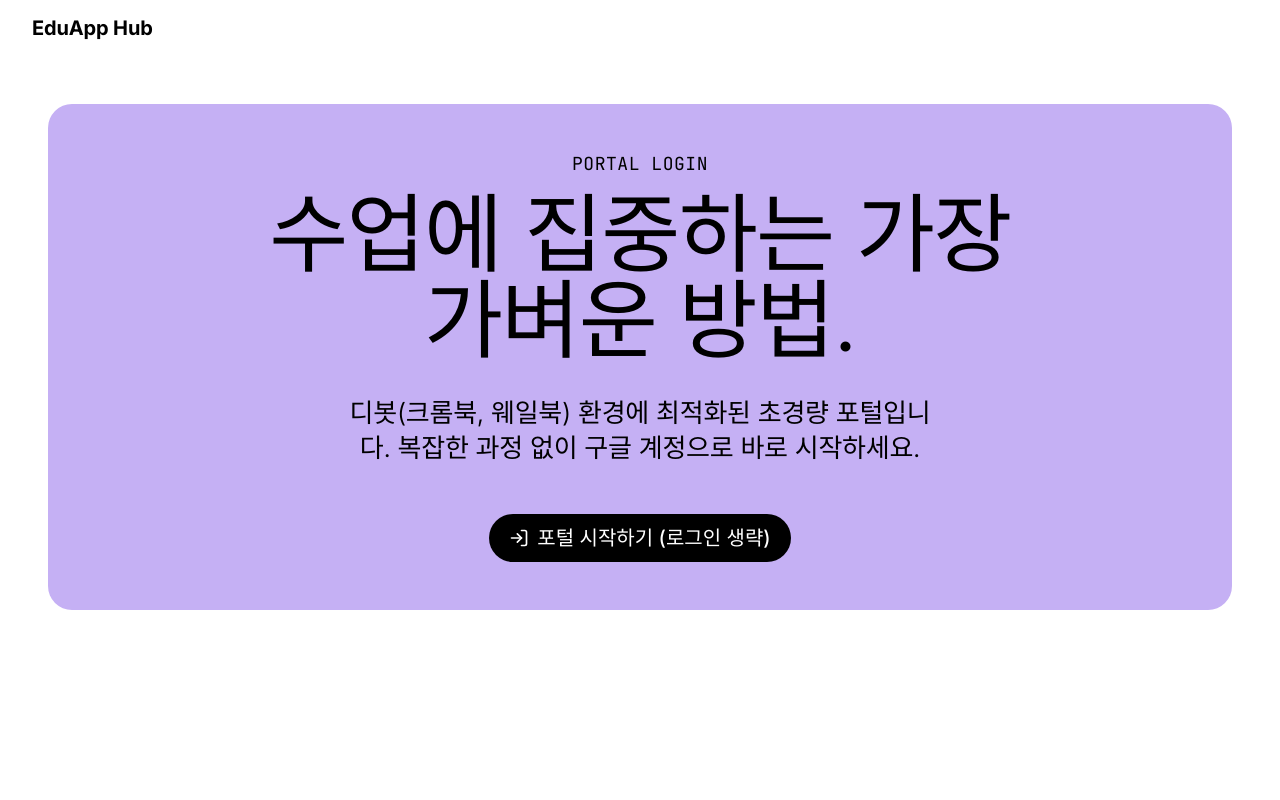
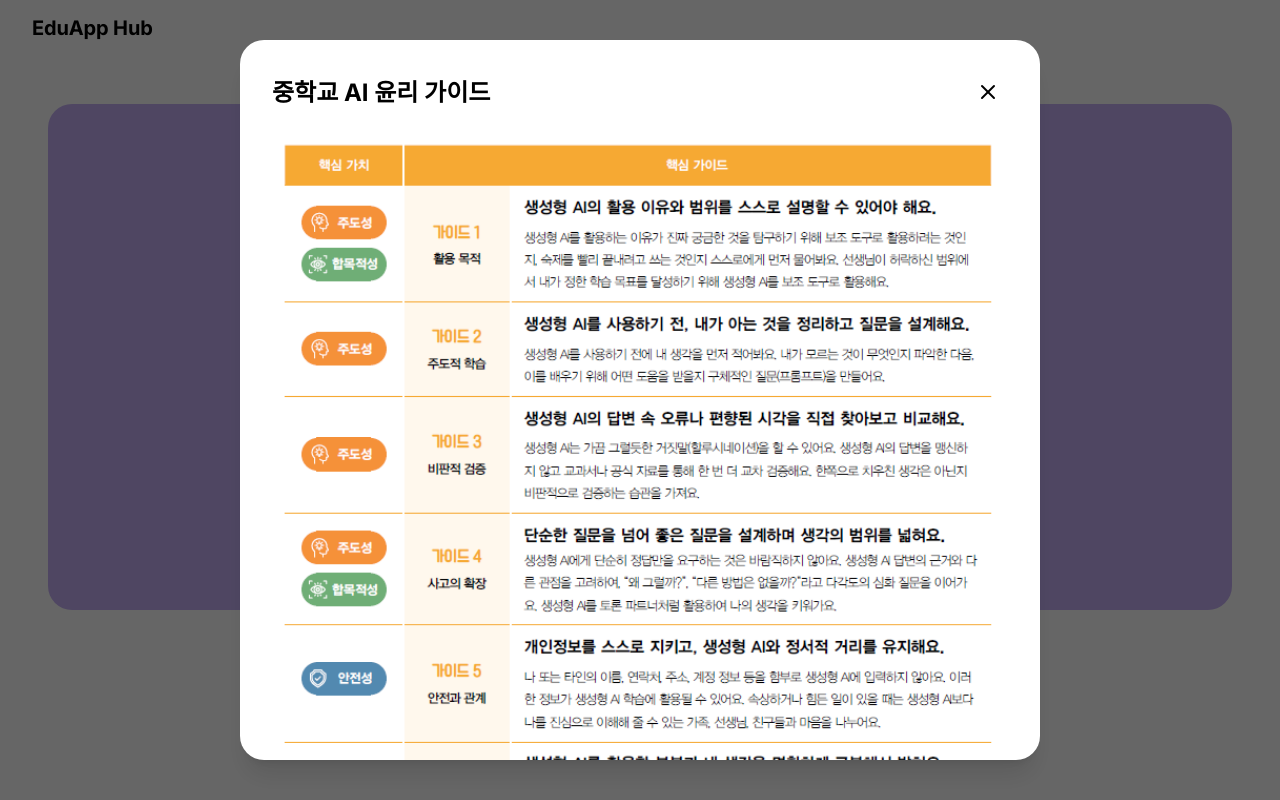
Before and after one commit to taeyun2123/260627, a React (Vite) app: page /login in a window 1280 px wide. Built offline with nearby package versions, Linux system fonts and the light colour scheme.

Commit message:
feat: show AI ethics guide popup on initial load

```diff
--- a/src/index.css
+++ b/src/index.css
@@ -271,3 +271,32 @@ a {
   margin-bottom: var(--spacing-xs);
   color: var(--ink);
 }
+
+
+.modal-overlay {
+  position: fixed;
+  top: 0; left: 0; right: 0; bottom: 0;
+  background-color: var(--overlay-scrim);
+  display: flex;
+  align-items: center;
+  justify-content: center;
+  z-index: 1000;
+  padding: var(--spacing-lg);
+}
+
+.modal-content {
+  background-color: var(--canvas);
+  border-radius: var(--rounded-lg);
+  padding: var(--spacing-xl);
+  max-width: 800px;
+  width: 100%;
+  max-height: 90vh;
+  overflow-y: auto;
+  box-shadow: 0 20px 25px -5px rgb(0 0 0 / 0.1), 0 8px 10px -6px rgb(0 0 0 / 0.1);
+  animation: slideUp 0.3s ease-out;
+}
+
+@keyframes slideUp {
+  from { opacity: 0; transform: translateY(20px); }
+  to { opacity: 1; transform: translateY(0); }
+}
--- a/src/pages/Login.jsx
+++ b/src/pages/Login.jsx
@@ -1,9 +1,11 @@
-import React from 'react';
+import React, { useState } from 'react';
 import { useAuth } from '../context/AuthContext';
-import { LogIn } from 'lucide-react';
+import { LogIn, X } from 'lucide-react';
+import ethicsGuideImage from '../assets/중학교_AI윤리가이드.png';
 
 export default function Login() {
   const { loginAsGuest } = useAuth();
+  const [showModal, setShowModal] = useState(true);
 
   const handleLogin = () => {
     try {
@@ -37,6 +39,27 @@ export default function Login() {
           </button>
         </div>
       </div>
+
+      {showModal && (
+        <div className="modal-overlay" onClick={() => setShowModal(false)}>
+          <div className="modal-content" onClick={(e) => e.stopPropagation()}>
+            <div style={{ display: 'flex', justifyContent: 'space-between', alignItems: 'center', marginBottom: 'var(--spacing-md)' }}>
+              <h2 className="text-card-title">중학교 AI 윤리 가이드</h2>
+              <button onClick={() => setShowModal(false)} style={{ padding: '8px' }}>
+                <X size={24} color="var(--ink)" />
+              </button>
+            </div>
+            <img
+              src={ethicsGuideImage}
+              alt="중학교 AI 윤리 가이드"
+              style={{ width: '100%', height: 'auto', borderRadius: 'var(--rounded-md)', marginBottom: 'var(--spacing-lg)' }}
+            />
+            <button className="btn-primary" style={{ width: '100%' }} onClick={() => setShowModal(false)}>
+              확인했습니다
+            </button>
+          </div>
+        </div>
+      )}
     </div>
   );
 }
```
Also changed, not shown: src/assets/중학교_AI윤리가이드.png (renamed from 중학교_AI윤리가이드.png).
